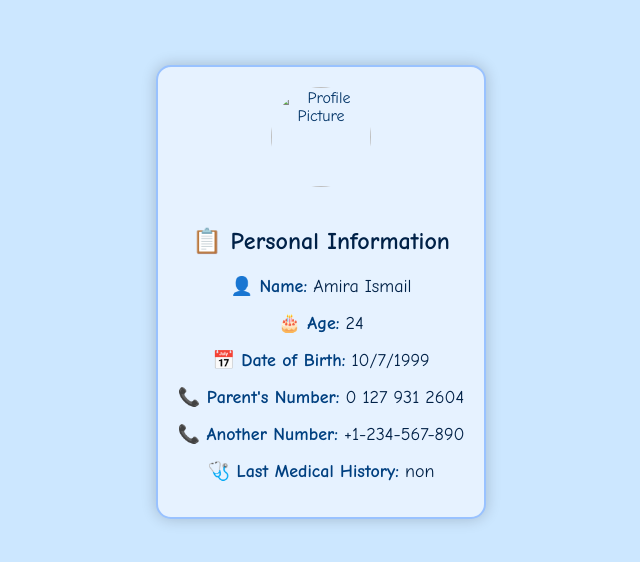
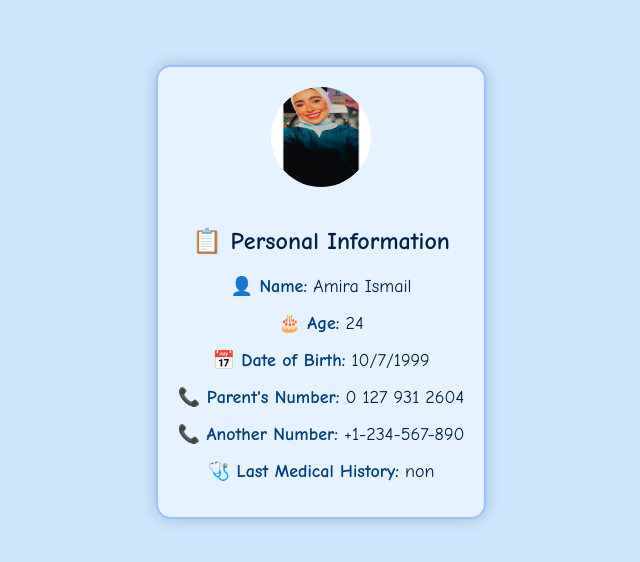
Before and after one commit to mayar002/Amira, a plain HTML site: page index.html in a window 1280 px wide. Shown: the part 108-670 px from the top of the page, without its empty margins (319-959 px from the left). Drawn offline with Linux system fonts and the light colour scheme.

Commit message:
Update index.html

```diff
--- a/index.html
+++ b/index.html
@@ -46,7 +46,7 @@
 </head>
 <body>
     <div class="info-container">
-        <img src="C:/Users/Memo2/OneDrive/Desktop/22.jpg" alt="Profile Picture">
+        <img src="7.jpg" alt="Profile Picture">
         <h2>📋 Personal Information</h2>
         <div class="info">
             <span>👤 Name:</span> Amira Ismail
```
